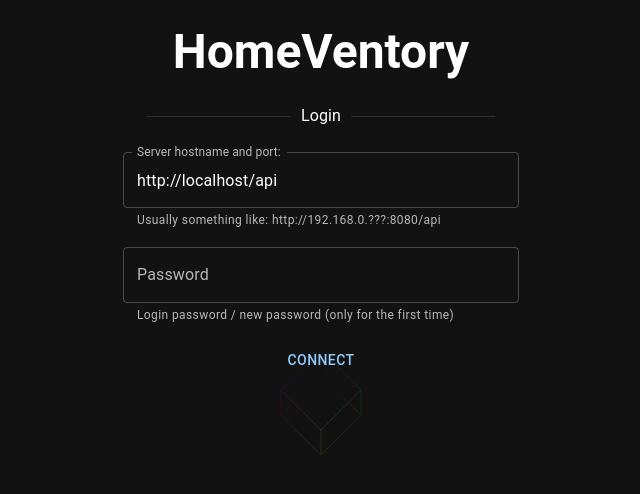
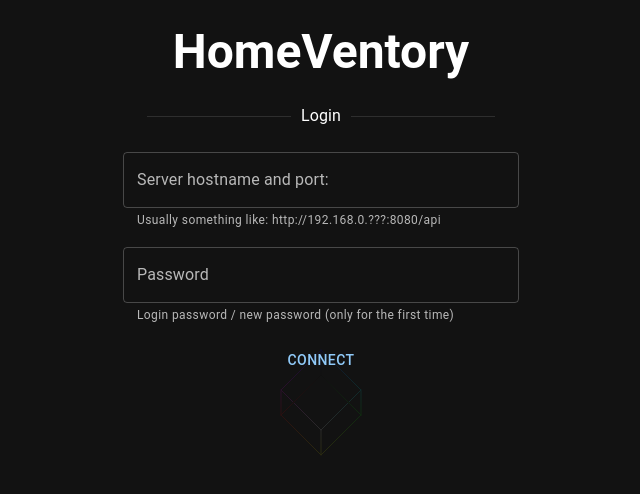
Before and after one commit to fxdave/DavidHomeVentory, a React (Vite) app in the folder front/: page /#/login in a window 1280 px wide. Shown: the top 494 px of the page, without its empty margins (319-959 px from the left). Built offline with nearby package versions, Linux system fonts and the light colour scheme.

Commit message:
Remember server target

```diff
--- a/front/src/pages/Login.tsx
+++ b/front/src/pages/Login.tsx
@@ -20,13 +20,20 @@ type IFields = {
   password: string;
 };
 
+const API_TARGET_KEY = "API_TARGET"
+
 export default function LoginScreen() {
-  const { handleSubmit, register } = useForm<IFields>();
+  const { handleSubmit, register } = useForm<IFields>({
+    defaultValues: async () => ({
+      target: localStorage.getItem(API_TARGET_KEY) || "",
+      password: ""
+    })
+  });
   const auth = useAuth();
   const navigate = useNavigate();
   const onSubmit = handleSubmit(data => {
     auth.login(data.target, data.password).then((isSuccess) => {
-      console.log("hi", isSuccess);
+      localStorage.setItem(API_TARGET_KEY, data.target)
 
       if (isSuccess) {
         navigate(ROUTES.ITEMS(''))
```
